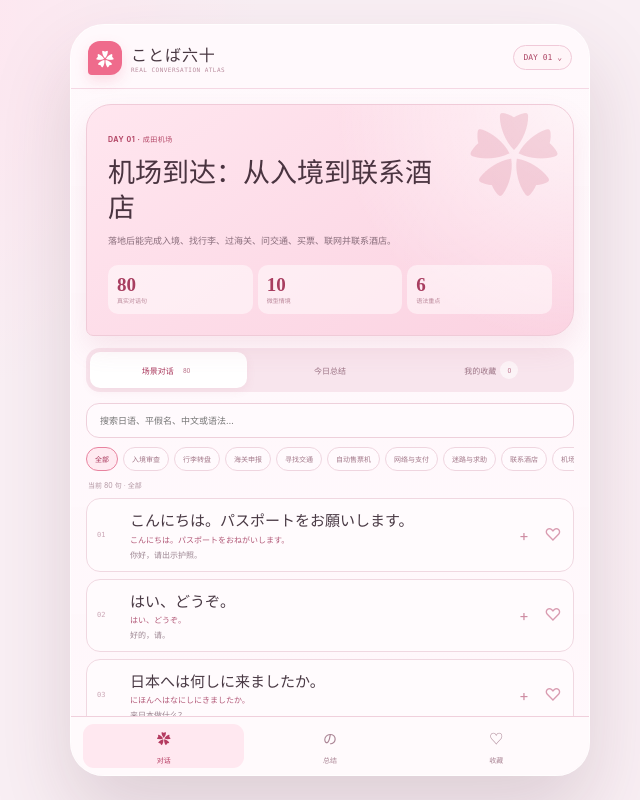
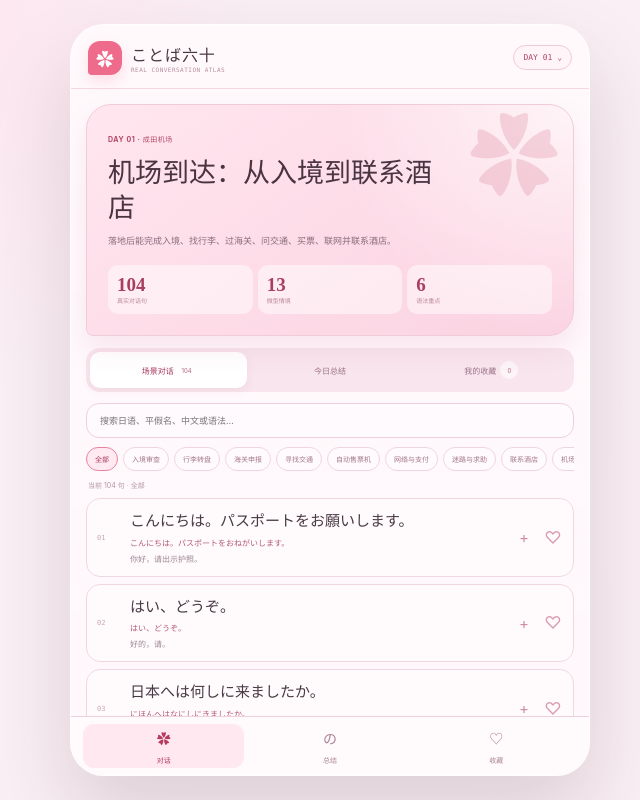
Before and after one commit to maylily1992/kotoba60-react, a React (Vite) app: page / in a window 1280 px wide. Shown: the whole page, without its empty margins (310-950 px from the left). Built offline with nearby package versions, Linux system fonts and the light colour scheme.

Commit message:
Wrap full sentences and expand Day 1 past one hundred lines

```diff
--- a/src/data/curatedScene.ts
+++ b/src/data/curatedScene.ts
@@ -177,6 +177,48 @@ export const CURATED_DAY_ONE = {
         L("工作人员", "南口のほうが近いです。", "みなみぐちのほうがちかいです。", "南口更近。", "比较回答", "Aのほうが", "二选一比较用「Aのほうが近い」。"),
       ],
     },
+    {
+      title: "航班延误与改签",
+      setting: "你准备离开机场时，发现朋友的航班延误，需要替对方问清状况。",
+      lines: [
+        L("你", "すみません、この便は遅れていますか。", "すみません、このびんはおくれていますか。", "请问这班航班延误了吗？", "确认航班状态", "遅れています", "持续状态用「〜ています」。"),
+        L("工作人员", "はい、天候のため一時間ほど遅れています。", "はい、てんこうのためいちじかんほどおくれています。", "是的，因为天气大约延误一小时。", "说明延误原因", "ため", "ため表示较正式的原因。"),
+        L("你", "出発ゲートは変わりますか。", "しゅっぱつゲートはかわりますか。", "出发登机口会变吗？", "确认登机口", "変わりますか", "询问未来变化，用现在形即可。"),
+        L("工作人员", "はい、変更になりました。新しいゲートはこちらです。", "はい、へんこうになりました。あたらしいゲートはこちらです。", "是的，已经变更。新登机口在这里。", "通知变化", "変更になりました", "公告中常用「〜になりました」表示正式结果。"),
+        L("你", "何時ごろ出発する予定ですか。", "なんじごろしゅっぱつするよていですか。", "预计几点出发？", "询问新时间", "予定ですか", "不确定的官方计划用「予定」。"),
+        L("工作人员", "三時半ごろを予定しています。", "さんじはんごろをよていしています。", "预计三点半左右。", "给出计划时间", "を予定しています", "较正式地说明正在以某时间做计划。"),
+        L("你", "乗り継ぎに間に合わない場合、どうすればいいですか。", "のりつぎにまにあわないばあい、どうすればいいですか。", "如果赶不上转机，该怎么办？", "询问条件后果", "〜場合", "比「たら」更书面，机场服务中常见。"),
+        L("工作人员", "到着後、カウンターで相談してください。", "とうちゃくご、カウンターでそうだんしてください。", "到达后请在柜台咨询。", "给出后续行动", "到着後", "后续流程用「到着後」。"),
+      ],
+    },
+    {
+      title: "手机没电与公共电话",
+      setting: "手机快没电，你要找插座并确认能否使用公共电话。",
+      lines: [
+        L("你", "すみません、携帯を充電できる場所はありますか。", "すみません、けいたいをじゅうでんできるばしょはありますか。", "请问有能给手机充电的地方吗？", "寻找充电地点", "できる場所", "用可能形修饰场所很自然。"),
+        L("工作人员", "この先の待合室にコンセントがあります。", "このさきのまちあいしつにコンセントがあります。", "前面的候机室有插座。", "告知插座位置", "にあります", "插座存在位置用に。"),
+        L("你", "充電ケーブルを借りることはできますか。", "じゅうでんケーブルをかりることはできますか。", "可以借充电线吗？", "询问借用", "〜ことはできますか", "把动作名词化，语气比直接要求更谨慎。"),
+        L("工作人员", "申し訳ありません。ここにはありません。", "もうしわけありません。ここにはありません。", "抱歉，这里没有。", "礼貌拒绝", "申し訳ありません", "服务场所表示歉意时很常见的固定表达。"),
+        L("你", "では、公衆電話はどこにありますか。", "では、こうしゅうでんわはどこにありますか。", "那公共电话在哪里？", "询问公共电话", "はどこにありますか", "问设施存在位置。"),
+        L("工作人员", "到着ロビーの端にあります。", "とうちゃくロビーのはしにあります。", "在到达大厅尽头。", "提供位置", "の端", "「端」表示空间的尽头。"),
+        L("你", "十円玉は使えますか。", "じゅうえんだまはつかえますか。", "十日元硬币能用吗？", "确认支付方式", "は使えますか", "电话、机器是否接受某种支付。"),
+        L("工作人员", "使えますが、硬貨だけです。", "つかえますが、こうかだけです。", "能用，但只收硬币。", "补充限制", "が／だけ", "が带出限制，だけ限定只有硬币。"),
+      ],
+    },
+    {
+      title: "接机走散",
+      setting: "朋友来接你，但你们在不同出口，电话也不清楚。",
+      lines: [
+        L("你", "今、到着ロビーの南口にいます。", "いま、とうちゃくロビーのみなみぐちにいます。", "我现在在到达大厅南口。", "说明当前位置", "にいます", "人和动物存在用います。"),
+        L("朋友", "南口なら、出口の時計の下で待ってるよ。", "みなみぐちなら、でぐちのとけいのしたでまってるよ。", "南口的话，我在出口时钟下面等。", "给集合地标", "で待っています", "等待地点用で。"),
+        L("你", "時計が見えないんだけど、近くに何がある？", "とけいがみえないんだけど、ちかくになにがある。", "我看不到时钟，附近有什么？", "说明困难并追问", "見えない", "自然感知用見える，不用見られる。"),
+        L("朋友", "青い案内所の隣だよ。黄色い看板がある。", "あおいあんないじょのとなりだよ。きいろいかんばんがある。", "在蓝色服务台旁边，有黄色招牌。", "用地标定位", "の隣", "相邻地点用「隣」。"),
+        L("你", "青い案内所を探してるんだけど、どっちの方向？", "あおいあんないじょをさがしてるんだけど、どっちのほうこう。", "我在找蓝色服务台，是哪个方向？", "请求方向", "どっちの方向", "口语中どっち比どちら更随意。"),
+        L("朋友", "今いる出口から右だよ。まっすぐ来て。", "いまいるでぐちからみぎだよ。まっすぐきて。", "从你现在的出口往右，一直过来。", "给出路线", "から右", "以当前位置为起点用から。"),
+        L("你", "分かった。黄色い看板を目印にするね。", "わかった。きいろいかんばんをめじるしにするね。", "明白了。我把黄色招牌当地标。", "复述辨认方式", "を目印にする", "把某物作为辨认标记。"),
+        L("朋友", "うん。人が多いから、ゆっくり来てね。", "うん。ひとがおおいから、ゆっくりきてね。", "嗯。人很多，慢慢过来。", "提醒安全", "から", "原因在前，提醒在后。"),
+      ],
+    },
   ],
   words: [
     { jp: "入国審査", kana: "にゅうこくしんさ", zh: "入境审查", note: "审查官会追问材料和行程。" },
--- a/src/styles.css
+++ b/src/styles.css
@@ -681,9 +681,9 @@ body {
 .curated-index { color: #cba6b5; font-family: ui-monospace, SFMono-Regular, Menlo, monospace; font-size: 7px; }
 .curated-text { min-width: 0; }
 .curated-text b, .curated-text em, .curated-text small { display: block; }
-.curated-text b { overflow: hidden; color: #493944; font-family: var(--serif); font-size: 15px; line-height: 1.5; text-overflow: ellipsis; white-space: nowrap; }
-.curated-text em { overflow: hidden; margin-top: 2px; color: #b25978; font-size: 8px; font-style: normal; line-height: 1.45; text-overflow: ellipsis; white-space: nowrap; }
-.curated-text small { overflow: hidden; margin-top: 2px; color: #9b8490; font-size: 8px; text-overflow: ellipsis; white-space: nowrap; }
+.curated-text b { overflow: visible; color: #493944; font-family: var(--serif); font-size: 15px; line-height: 1.55; text-overflow: clip; white-space: normal; overflow-wrap: anywhere; }
+.curated-text em { overflow: visible; margin-top: 3px; color: #b25978; font-size: 8px; font-style: normal; line-height: 1.6; text-overflow: clip; white-space: normal; overflow-wrap: anywhere; }
+.curated-text small { overflow: visible; margin-top: 3px; color: #9b8490; font-size: 8px; line-height: 1.55; text-overflow: clip; white-space: normal; overflow-wrap: anywhere; }
 .curated-plus { color: #cf8da3; font-size: 15px; text-align: center; }
 .curated-heart { width: 34px; border: 0; color: #d99bb0; font-size: 17px; background: transparent; }
 .curated-heart.saved { color: #e55882; }
```
Also changed, not shown: 1 other file (tests, documents, lock files or other folders).
